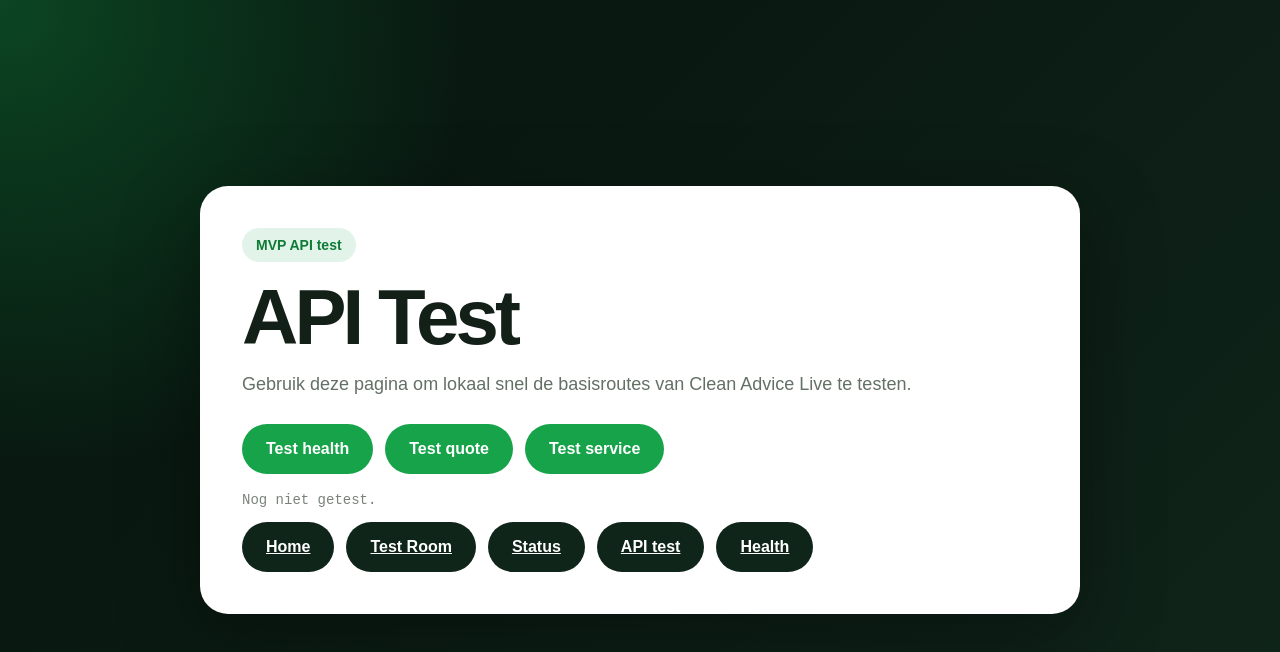
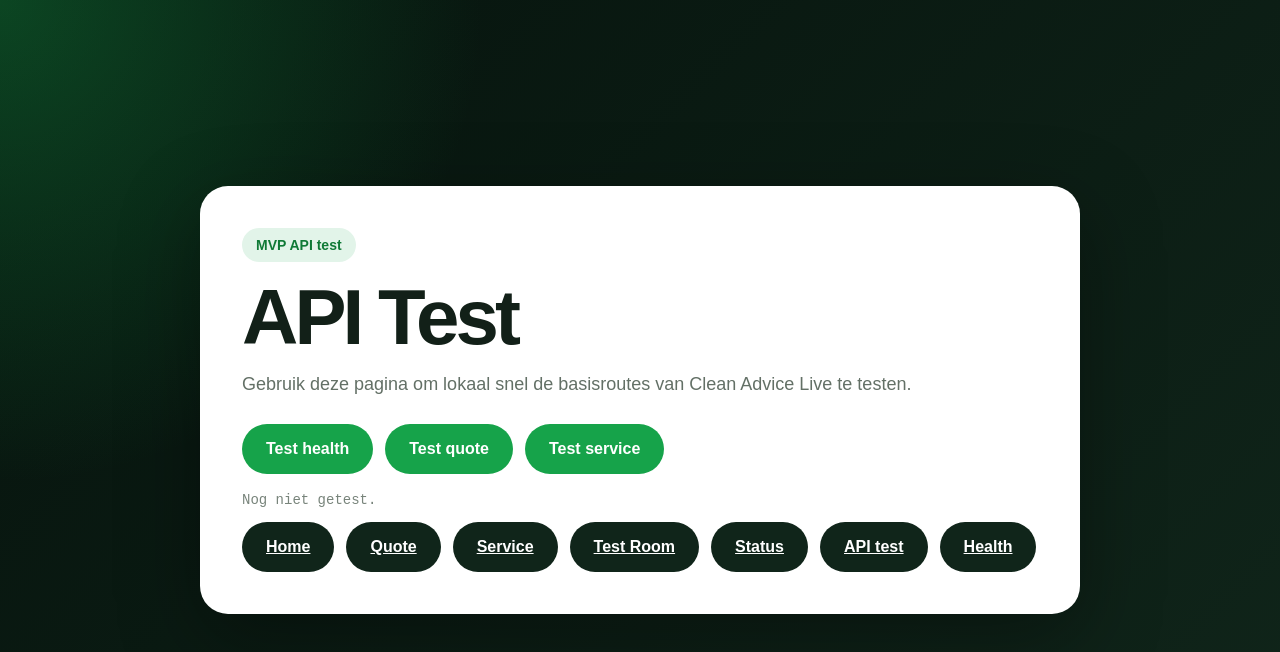
Before and after one commit to SoundBeatz/CleanAdvice-Live, a Next.js app: page /test in a window 1280 px wide. Shown: the top 652 px of the page. Built offline with nearby package versions, Linux system fonts and the light colour scheme.

Commit message:
Add quote and service to navigation

```diff
--- a/components/MvpNavigation.jsx
+++ b/components/MvpNavigation.jsx
@@ -2,6 +2,8 @@ export default function MvpNavigation() {
   return (
     <div className="actions">
       <a className="button ghost" href="/">Home</a>
+      <a className="button ghost" href="/quote">Quote</a>
+      <a className="button ghost" href="/service">Service</a>
       <a className="button ghost" href="/test-room">Test Room</a>
       <a className="button ghost" href="/status">Status</a>
       <a className="button ghost" href="/test">API test</a>
```
